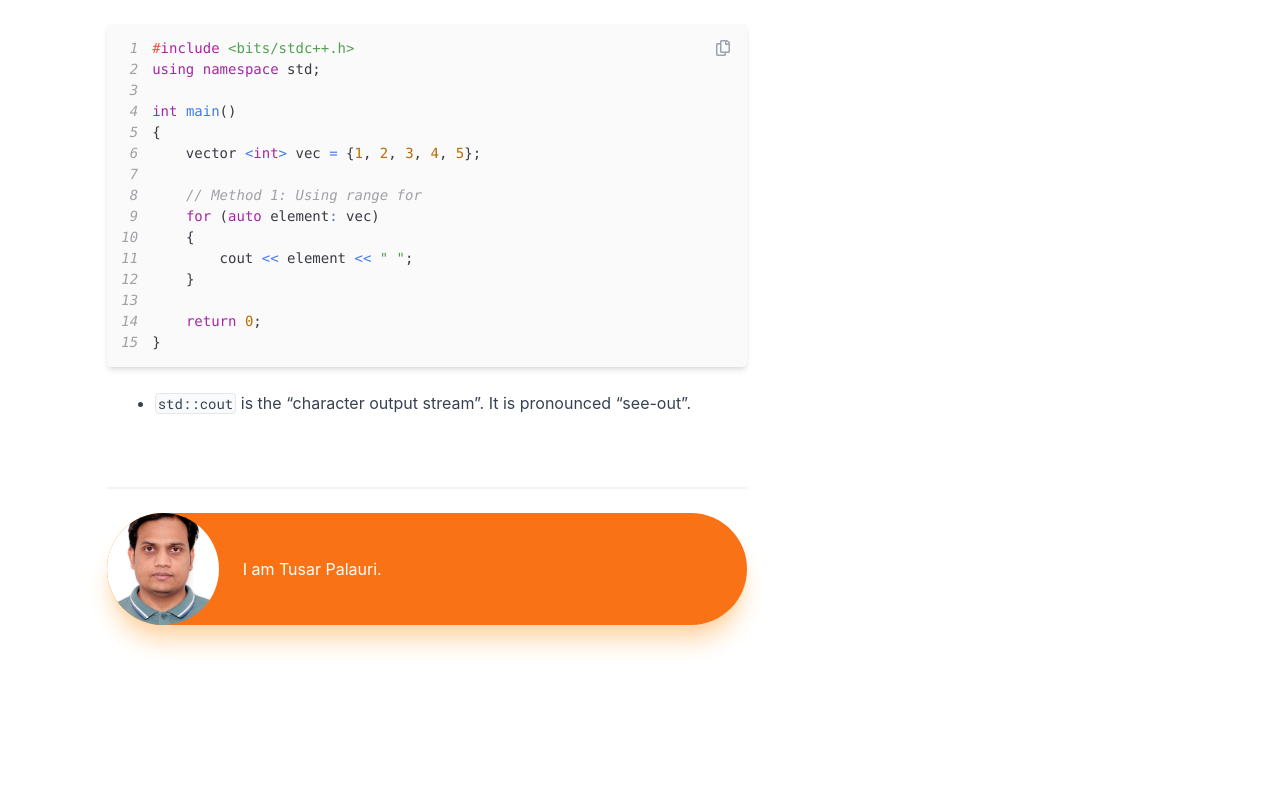
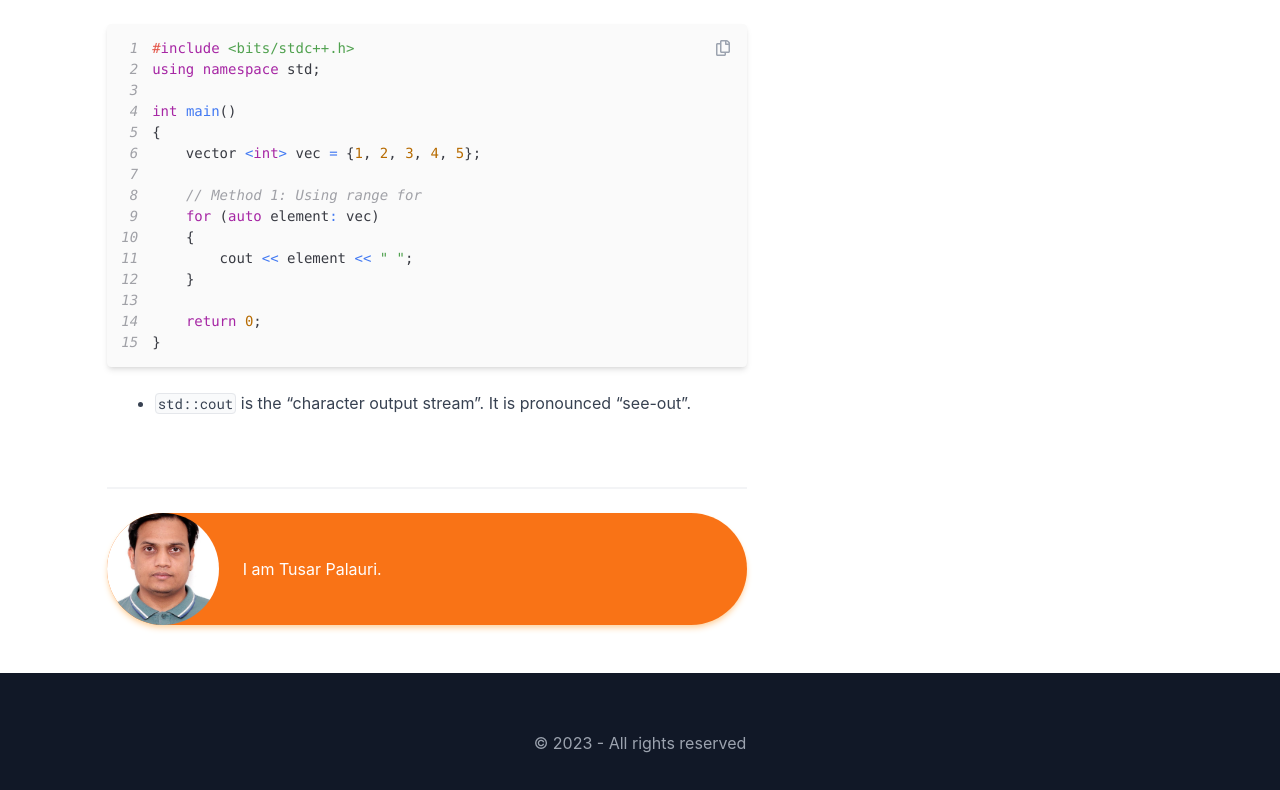
Before and after one commit to sundaray/tusar-nextjs-blog, a Next.js app: page /blog/first-blog in a window 1280 px wide. Shown: the part 1418-2208 px from the top of the page. Built offline with nearby package versions, Linux system fonts and the light colour scheme.

Commit message:
linkedin updated

```diff
--- a/src/components/post/Author.js
+++ b/src/components/post/Author.js
@@ -4,7 +4,7 @@ const Author = () => {
   return (
     <div className="py-12 space-y-6">
       <div className="border-b-2 border-gray-100"></div>
-      <div className="rounded-full bg-orange-500 shadow-xl shadow-orange-200 flex flex-start items-center space-x-6">
+      <div className="rounded-full bg-orange-500 shadow-md shadow-orange-200 flex flex-start items-center space-x-6">
         <div className="author"></div>
         <p className=" text-white">I am Tusar Palauri. </p>
       </div>
--- a/src/components/post/PostLayout.js
+++ b/src/components/post/PostLayout.js
@@ -10,6 +10,9 @@ const PostLayout = ({ children, toc = true }) => {
           <TableOfContents />
         </aside>
       )}
+      <footer className="footer bg-gray-900 text-gray-400 grid place-items-center">
+        &#169; {new Date().getFullYear()} - All rights reserved
+      </footer>
     </div>
   );
 };
--- a/src/pages/index.js
+++ b/src/pages/index.js
@@ -41,10 +41,12 @@ export default function Home() {
               Blog
             </button>
           </Link>
-          <button className="linkedin border border-gray-900 rounded px-2 py-0.5 text-gray-900">
-            <ArrowUpRightIcon className="arrow inline-block w-4 h-4 text-gray-900" />{" "}
-            LinkedIn
-          </button>
+          <a href="https://www.linkedin.com/in/tusar-palauri/" target="_blank">
+            <button className="linkedin border border-gray-900 rounded px-2 py-0.5 text-gray-900">
+              <ArrowUpRightIcon className="arrow inline-block w-4 h-4 text-gray-900" />{" "}
+              LinkedIn
+            </button>
+          </a>
         </motion.div>
       </motion.div>
     </div>
--- a/src/styles/globals.css
+++ b/src/styles/globals.css
@@ -100,6 +100,11 @@ grid-row: 1 / 16
 .toc {
   grid-column: 10 / -1;
   grid-row: 2 / -1
+}
+
+.footer {
+  grid-column: 1 / -1;
+  grid-row: 16 / 17
 
 }
 
```
